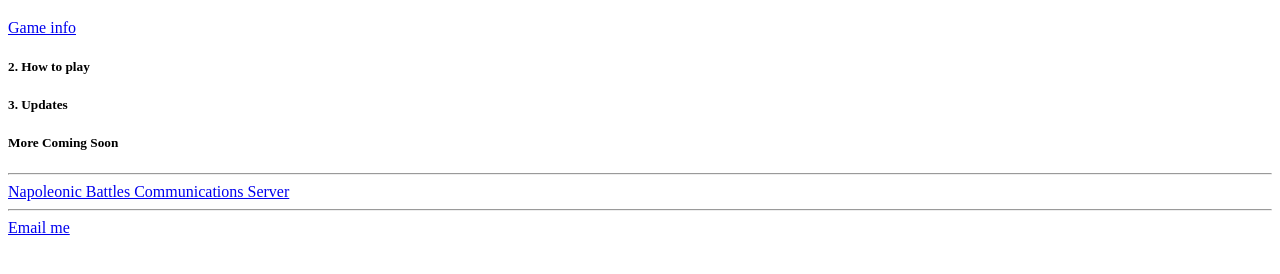
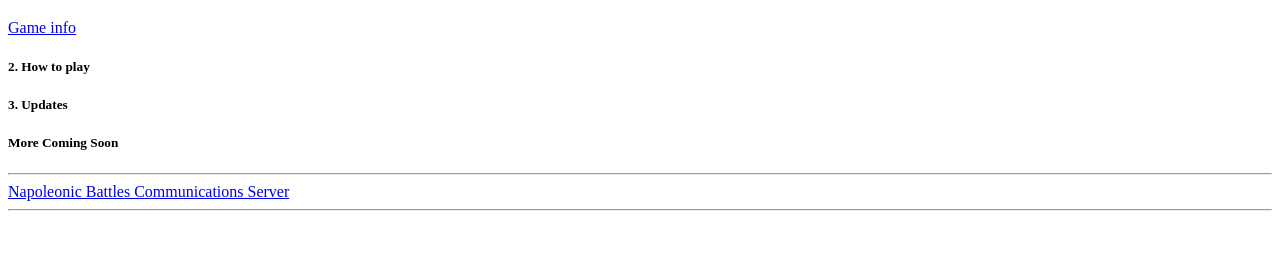
Before and after one commit to KingdomofSaxony/NapoleonicBattles.github.io, a plain HTML site: page index.html in a window 1280 px wide. Shown: the part 264-538 px from the top of the page. Drawn offline with Linux system fonts and the light colour scheme.

Commit message:
Update index.html

```diff
--- a/index.html
+++ b/index.html
@@ -30,9 +30,6 @@
 </a>
 <hr>
 
-<a href="mailto:sayyid.talebi@gmail.com">
-Email me
-</a>
 
 </body>
 
```
